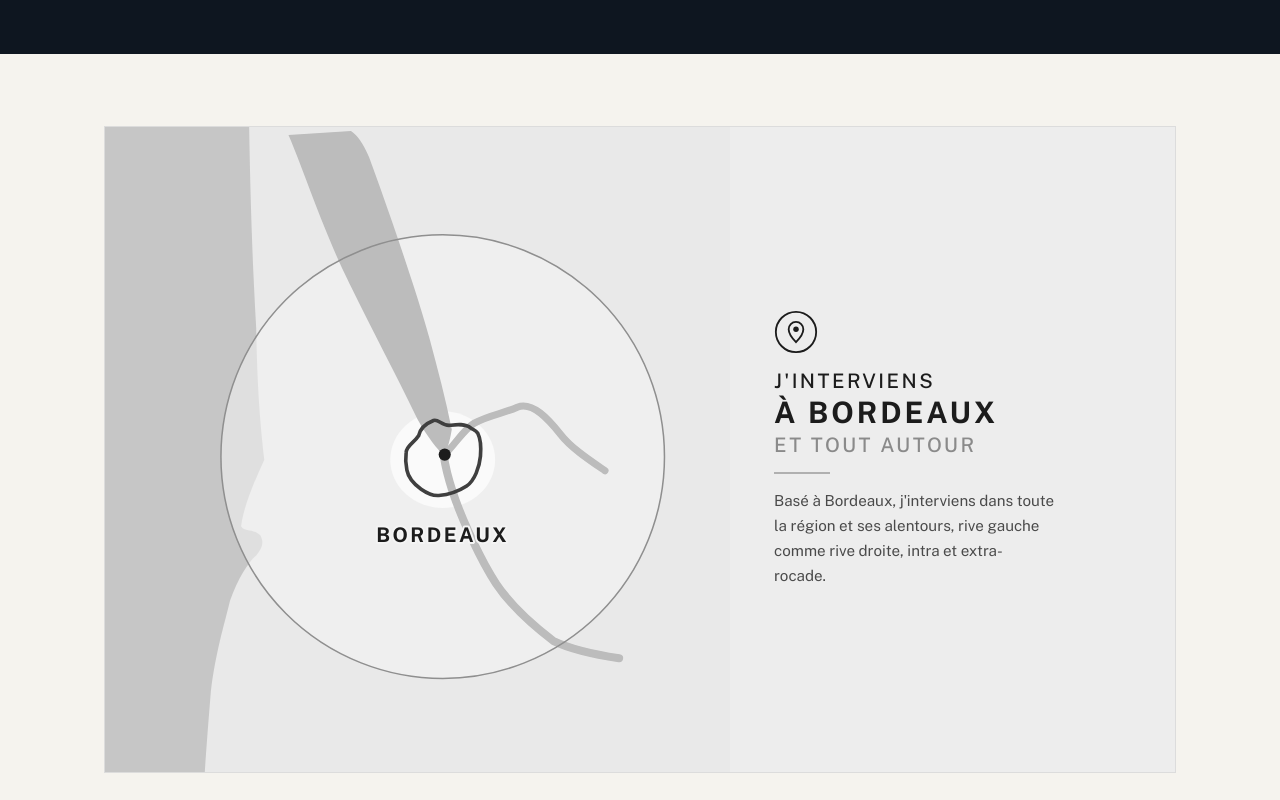
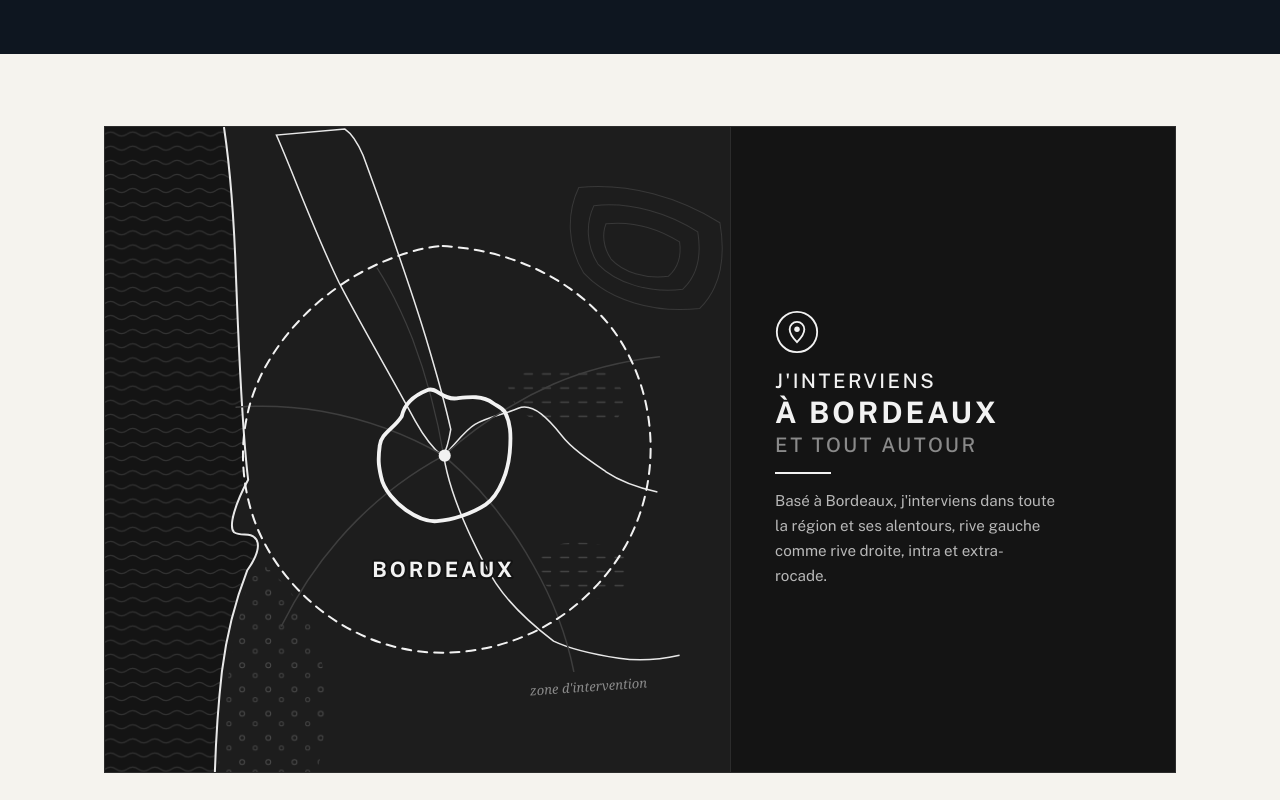
Before and after one commit to ProkaJect/SERLOCK, a plain HTML site: page public/index.html in a window 1280 px wide. Shown: the part 2000-2800 px from the top of the page. Drawn offline with nearby package versions, Linux system fonts and the light colour scheme.

Commit message:
Mobile : bandeau héro revient en liste verticale, étapes en défilement latéral ; carte remplacée par le plan région Gironde N&B (maquette 9b)
Co-Authored-By: Claude Fable 5 <noreply@anthropic.com>

```diff
--- a/public/index.html
+++ b/public/index.html
@@ -176,17 +176,6 @@
     background:var(--line);border:1px solid var(--line);
     margin-bottom:56px;
   }
-  @media(max-width:639px){
-    .hero-band{
-      display:flex;
-      overflow-x:auto;
-      scroll-snap-type:x mandatory;
-      -webkit-overflow-scrolling:touch;
-      scrollbar-width:none;
-    }
-    .hero-band::-webkit-scrollbar{display:none}
-    .hero-band .hb{flex:0 0 72%;max-width:280px;scroll-snap-align:start}
-  }
   @media(min-width:640px) and (max-width:939px){
     .hero-band{grid-template-columns:1fr 1fr}
     .hero-band .hb:last-child:nth-child(odd){grid-column:1/-1}
@@ -239,6 +228,17 @@
   .steps .section-head h2{color:#fff}
   .steps .section-head p{color:rgba(255,255,255,.65)}
   .timeline{display:grid;grid-template-columns:1fr;gap:10px}
+  @media(max-width:819px){
+    .timeline{
+      display:flex;gap:22px;
+      overflow-x:auto;
+      scroll-snap-type:x mandatory;
+      -webkit-overflow-scrolling:touch;
+      scrollbar-width:none;
+    }
+    .timeline::-webkit-scrollbar{display:none}
+    .tl-step{flex:0 0 80%;max-width:300px;scroll-snap-align:start}
+  }
   @media(min-width:820px){.timeline{grid-template-columns:repeat(3,1fr);gap:40px}}
   .tl-step{position:relative;border-top:1px solid var(--line);padding:20px 0 8px}
   .tl-step::before{content:"";position:absolute;top:-1px;left:0;width:38px;height:3px;background:var(--brass)}
@@ -249,22 +249,22 @@
   /* ===== Zone + Certification ===== */
   .zone-box{
     display:flex;flex-wrap:wrap;align-items:stretch;
-    background:#EDEDED;border:1px solid #DCDCDC;overflow:hidden;
+    background:#141414;border:1px solid #2C2C2C;overflow:hidden;
     margin-bottom:64px;
   }
   .zone-box>svg{display:block;flex:1 1 480px;min-width:320px;height:auto}
   .zone-side{
     flex:1 1 300px;display:flex;flex-direction:column;justify-content:center;
-    gap:14px;padding:40px 44px;
+    gap:14px;padding:40px 44px;border-left:1px solid #2C2C2C;
   }
   .zone-side .pin{width:44px;height:44px}
-  .zone-title{text-transform:uppercase;line-height:1.3;color:#1C1C1C}
+  .zone-title{text-transform:uppercase;line-height:1.3;color:#F2F2F2}
   .zone-title span{display:block}
   .zone-title .l1,.zone-title .l3{font-size:1.25rem;font-weight:500;letter-spacing:.12em}
   .zone-title .l2{font-size:1.85rem;font-weight:800;letter-spacing:.1em}
   .zone-title .l3{color:#8A8A8A}
-  .zone-rule{width:56px;height:2px;background:#B0B0B0}
-  .zone-side p{font-size:.95rem;line-height:1.65;color:#4A4A4A;max-width:280px}
+  .zone-rule{width:56px;height:2px;background:#F2F2F2}
+  .zone-side p{font-size:.95rem;line-height:1.65;color:#B8B8B8;max-width:280px}
   .certif-box{
     background:#fff;border:1px solid #E4E0D6;border-left:4px solid var(--brass);
     border-radius:var(--radius);padding:24px;
@@ -311,7 +311,7 @@
     .cell{padding:16px}
     .tl-step{padding:16px 0 6px}
     .zone-box{margin-bottom:44px}
-    .zone-side{padding:26px 22px}
+    .zone-side{padding:26px 22px;border-left:none;border-top:1px solid #2C2C2C}
   }
   @media(max-width:379px){
     .logo{font-size:1.25rem}
@@ -469,36 +469,62 @@
 <section>
   <div class="wrap">
     <div class="zone-box">
-      <svg viewBox="0 0 620 640" role="img" aria-label="Carte de la région bordelaise : côte atlantique, estuaire de la Gironde, Garonne et Dordogne, rayon d'intervention autour de Bordeaux délimité par sa rocade">
+      <svg viewBox="0 0 620 640" role="img" aria-label="Carte stylisée de la région bordelaise : côte atlantique, estuaire de la Gironde, Garonne et Dordogne, périmètre d'intervention autour de Bordeaux délimité par sa rocade">
+        <defs>
+          <pattern id="foret9b" width="26" height="24" patternUnits="userSpaceOnUse">
+            <circle cx="6" cy="6" r="2.4" fill="none" stroke="#4a4a4a" stroke-width="1"></circle>
+            <circle cx="19" cy="16" r="2" fill="none" stroke="#424242" stroke-width="1"></circle>
+          </pattern>
+          <pattern id="vigne9b" width="18" height="14" patternUnits="userSpaceOnUse">
+            <line x1="2" y1="7" x2="10" y2="7" stroke="#454545" stroke-width="1.2" stroke-linecap="round"></line>
+          </pattern>
+          <pattern id="mer9b" width="22" height="14" patternUnits="userSpaceOnUse">
+            <path d="M0 7 Q5.5 3 11 7 T22 7" fill="none" stroke="#333333" stroke-width="1"></path>
+          </pattern>
+        </defs>
         <!-- Océan -->
-        <rect x="0" y="0" width="620" height="640" fill="#c6c6c6"></rect>
-        <!-- Terre (côte atlantique + bassin d'Arcachon) -->
-        <path d="M143 0 L620 0 L620 640 L99 640 C101 610 103 585 105 560 C110 520 118 495 124 470 C132 448 142 432 150 425 C156 418 158 412 154 405 C147 398 138 402 135 396 C138 375 148 352 158 330 C154 295 151 260 150 200 C146 130 144 60 143 0 Z" fill="#e9e9e9"></path>
-        <!-- Halo du rayon d'intervention -->
-        <circle cx="335" cy="327" r="220" fill="#f4f4f4" opacity="0.55"></circle>
-        <!-- Tache urbaine de Bordeaux -->
-        <ellipse cx="335" cy="330" rx="52" ry="48" fill="#fafafa"></ellipse>
+        <rect x="0" y="0" width="620" height="640" fill="#141414"></rect>
+        <rect x="0" y="0" width="620" height="640" fill="url(#mer9b)"></rect>
+        <!-- Terre + trait de côte -->
+        <path d="M118 0 C124 40 128 90 130 150 C133 230 136 300 142 350 C130 372 122 396 128 402 C136 407 144 401 150 409 C155 417 148 430 141 440 C130 468 121 500 116 540 C112 575 110 608 109 640 L620 640 L620 0 Z" fill="#1d1d1d"></path>
+        <path d="M118 0 C124 40 128 90 130 150 C133 230 136 300 142 350 C130 372 122 396 128 402 C136 407 144 401 150 409 C155 417 148 430 141 440 C130 468 121 500 116 540 C112 575 110 608 109 640" fill="none" stroke="#e8e8e8" stroke-width="2"></path>
+        <!-- Forêt des Landes -->
+        <path d="M112 640 C118 560 130 480 150 430 C175 445 205 480 215 530 C222 575 218 612 210 640 Z" fill="url(#foret9b)"></path>
+        <!-- Vignobles -->
+        <path d="M400 250 C430 235 470 232 500 245 C515 255 518 275 508 290 C485 300 450 300 425 290 C408 282 398 265 400 250 Z" fill="url(#vigne9b)"></path>
+        <path d="M430 420 C460 408 495 410 515 425 C525 438 520 456 505 464 C480 472 452 468 438 455 C428 445 425 430 430 420 Z" fill="url(#vigne9b)"></path>
+        <!-- Courbes de niveau -->
+        <path d="M470 60 C520 55 570 70 610 95 C616 130 610 160 590 180 C545 185 500 172 475 145 C458 118 458 85 470 60 Z" fill="none" stroke="#383838" stroke-width="1"></path>
+        <path d="M485 78 C523 74 560 86 588 104 C592 128 587 148 573 161 C540 165 507 155 489 136 C477 117 477 95 485 78 Z" fill="none" stroke="#383838" stroke-width="1"></path>
+        <path d="M497 96 C525 93 551 102 570 114 C572 128 568 140 559 148 C536 151 514 144 502 131 C494 119 493 106 497 96 Z" fill="none" stroke="#383838" stroke-width="1"></path>
         <!-- Estuaire de la Gironde -->
-        <path d="M182 8 C196 40 214 96 240 150 C262 196 286 240 310 290 C320 308 330 320 336 326 C339 322 342 312 344 300 C338 270 330 240 322 210 C308 160 284 90 262 30 C256 16 250 8 244 4 Z" fill="#bcbcbc"></path>
+        <path d="M170 8 C186 44 206 100 232 154 C256 200 282 244 308 292 C318 310 328 321 335 327 C338 322 341 312 343 300 C336 268 327 238 318 208 C302 156 278 88 256 28 C250 14 244 6 238 2 Z" fill="none" stroke="#e8e8e8" stroke-width="1.5"></path>
         <!-- Dordogne -->
-        <path d="M336 326 C348 314 356 300 366 294 C380 286 396 284 409 278 C424 272 440 290 452 305 C462 318 480 330 496 341" fill="none" stroke="#bcbcbc" stroke-width="7" stroke-linecap="round"></path>
+        <path d="M336 326 C348 314 357 301 367 295 C381 287 397 285 410 279 C425 273 441 291 453 306 C463 319 481 331 497 342 C512 352 530 358 548 362" fill="none" stroke="#e8e8e8" stroke-width="1.5"></path>
         <!-- Garonne -->
-        <path d="M336 326 C340 352 350 378 360 400 C370 422 378 438 388 453 C402 474 424 494 445 510 C466 520 490 524 510 527" fill="none" stroke="#bcbcbc" stroke-width="8" stroke-linecap="round"></path>
+        <path d="M336 326 C340 352 350 378 360 400 C370 422 378 438 388 453 C402 474 424 494 445 510 C466 520 490 524 510 527 C530 530 552 528 570 524" fill="none" stroke="#e8e8e8" stroke-width="1.5"></path>
+        <!-- Routes rayonnantes -->
+        <path d="M336 326 C310 340 280 360 250 390 C220 420 195 455 175 495" fill="none" stroke="#3e3e3e" stroke-width="1.5" stroke-linecap="round"></path>
+        <path d="M336 326 C370 355 400 390 425 435 C445 470 458 505 465 540" fill="none" stroke="#3e3e3e" stroke-width="1.5" stroke-linecap="round"></path>
+        <path d="M336 326 C365 300 400 275 445 255 C480 240 515 232 550 228" fill="none" stroke="#3e3e3e" stroke-width="1.5" stroke-linecap="round"></path>
+        <path d="M336 326 C300 305 260 290 215 282 C185 277 155 276 130 278" fill="none" stroke="#3e3e3e" stroke-width="1.5" stroke-linecap="round"></path>
+        <path d="M336 326 C330 290 320 250 305 210 C295 185 283 160 270 140" fill="none" stroke="#3e3e3e" stroke-width="1.2" stroke-linecap="round"></path>
         <!-- Rocade (contour réel A630/N230, miniaturisé) -->
-        <g transform="translate(335 330) scale(0.24) translate(-198 -270)">
-          <path d="M314 139 C290 120 255 125 229 128 C195 132 180 100 160 108 C130 120 105 140 99 170 C80 200 50 210 47 239 C42 275 45 290 50 313 C56 345 85 375 109 392 C135 410 160 420 182 418 C220 415 265 400 297 379 C330 357 350 300 354 256 C358 210 355 185 343 161 C335 148 325 147 314 139 Z" fill="none" stroke="#3f3f3f" stroke-width="15"></path>
+        <g transform="translate(336 328) scale(0.42) translate(-198 -268)">
+          <path d="M314 139 C290 120 255 125 229 128 C195 132 180 100 160 108 C130 120 105 140 99 170 C80 200 50 210 47 239 C42 275 45 290 50 313 C56 345 85 375 109 392 C135 410 160 420 182 418 C220 415 265 400 297 379 C330 357 350 300 354 256 C358 210 355 185 343 161 C335 148 325 147 314 139 Z" fill="none" stroke="#f2f2f2" stroke-width="9"></path>
         </g>
-        <!-- Rayon d'intervention -->
-        <circle cx="335" cy="327" r="220" fill="none" stroke="#8f8f8f" stroke-width="1.5"></circle>
+        <!-- Périmètre d'intervention -->
+        <path d="M335 118 C400 122 460 148 500 196 C535 240 548 300 538 355 C528 412 492 462 442 492 C392 522 328 530 275 512 C220 494 175 452 152 400 C130 348 132 288 158 240 C185 190 232 150 285 130 C301 124 318 119 335 118 Z" fill="none" stroke="#f2f2f2" stroke-width="2" stroke-dasharray="9 7" stroke-linecap="round"></path>
         <!-- Centre + label -->
-        <circle cx="337" cy="325" r="6" fill="#1c1c1c"></circle>
-        <text x="335" y="412" text-anchor="middle" style="font-size:20px;font-weight:700;letter-spacing:0.12em;fill:#1c1c1c;stroke:#f4f4f4;stroke-width:4px;paint-order:stroke;stroke-linejoin:round;">BORDEAUX</text>
+        <circle cx="337" cy="326" r="6" fill="#f2f2f2"></circle>
+        <text x="336" y="446" text-anchor="middle" style="font-size:21px;font-weight:700;letter-spacing:0.14em;fill:#f2f2f2;stroke:#141414;stroke-width:4px;paint-order:stroke;stroke-linejoin:round;">BORDEAUX</text>
+        <text x="480" y="560" text-anchor="middle" transform="rotate(-4 480 560)" style="font-family:Georgia,serif;font-style:italic;font-size:13px;fill:#8a8a8a;">zone d'intervention</text>
       </svg>
       <div class="zone-side">
         <svg class="pin" viewBox="0 0 48 48" aria-hidden="true">
-          <circle cx="24" cy="24" r="22" fill="none" stroke="#1c1c1c" stroke-width="2"></circle>
-          <path d="M24 13 C19.5 13 16 16.5 16 21 C16 27 24 35 24 35 C24 35 32 27 32 21 C32 16.5 28.5 13 24 13 Z" fill="none" stroke="#1c1c1c" stroke-width="2"></path>
-          <circle cx="24" cy="21" r="3" fill="#1c1c1c"></circle>
+          <circle cx="24" cy="24" r="22" fill="none" stroke="#f2f2f2" stroke-width="2"></circle>
+          <path d="M24 13 C19.5 13 16 16.5 16 21 C16 27 24 35 24 35 C24 35 32 27 32 21 C32 16.5 28.5 13 24 13 Z" fill="none" stroke="#f2f2f2" stroke-width="2"></path>
+          <circle cx="24" cy="21" r="3" fill="#f2f2f2"></circle>
         </svg>
         <div class="zone-title">
           <span class="l1">J'interviens</span>
```
